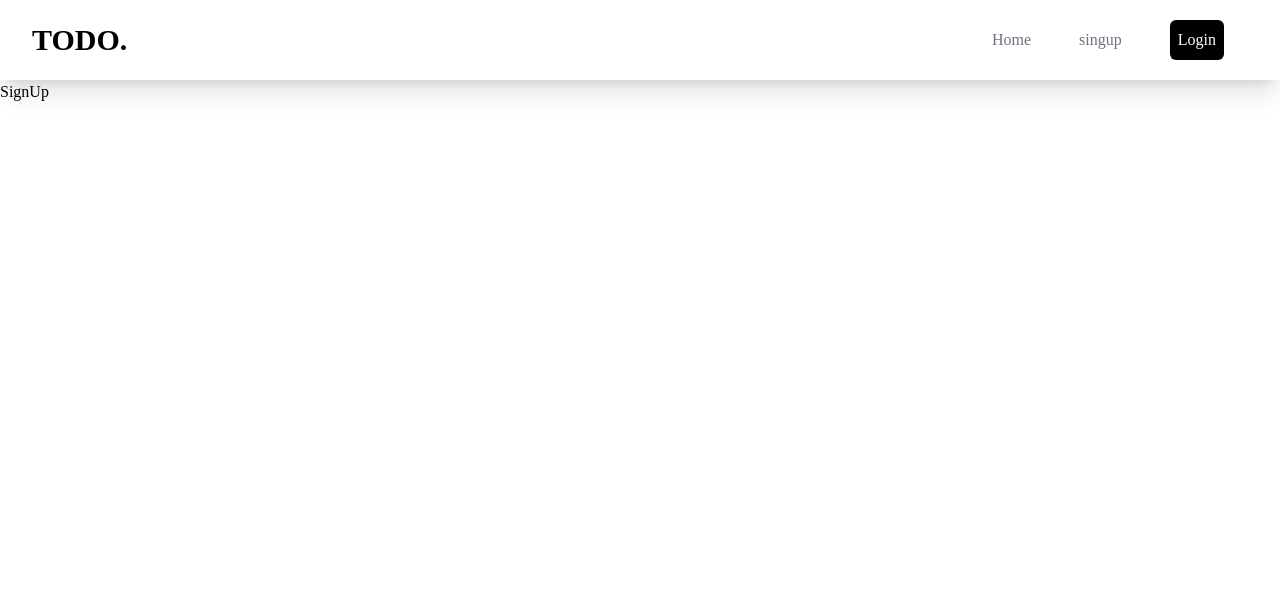
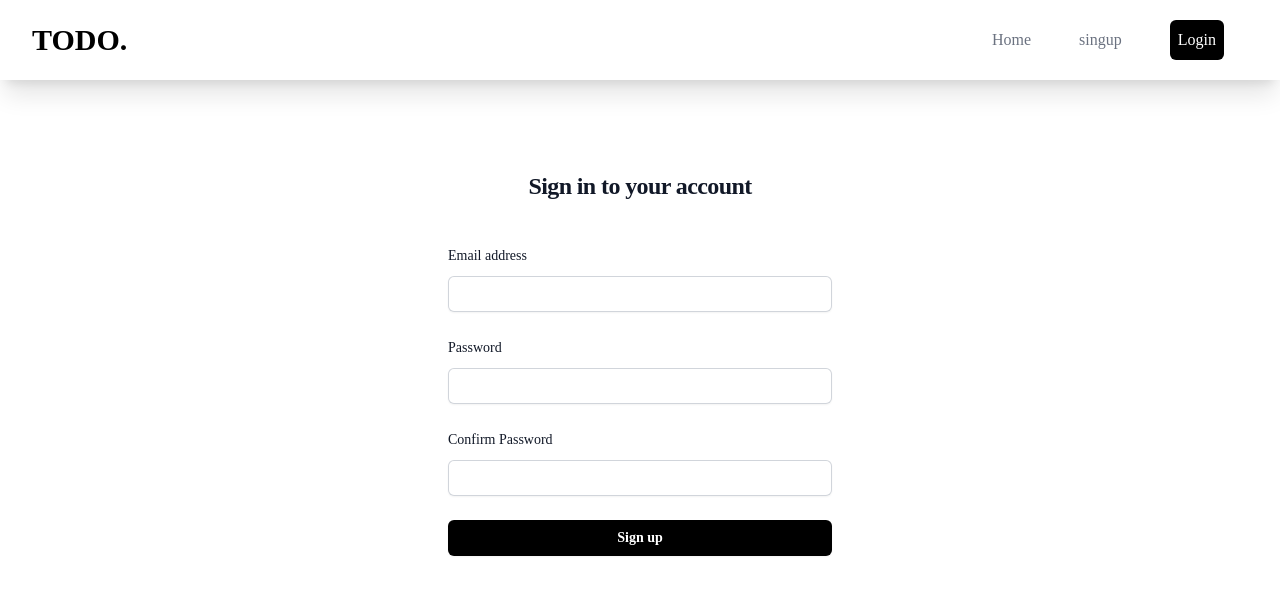
Before and after one commit to julydeath/todo-list, a React (Create React App) app: page /signup in a window 1280 px wide. Shown: the top 594 px of the page. Built offline with nearby package versions, Linux system fonts and the light colour scheme.

Commit message:
chore : hero and login and signup added

```diff
--- a/package.json
+++ b/package.json
@@ -11,6 +11,7 @@
     "react-icons": "^4.9.0",
     "react-router-dom": "^6.11.2",
     "react-scripts": "5.0.1",
+    "split-type": "^0.3.3",
     "web-vitals": "^2.1.4"
   },
   "scripts": {
--- a/src/App.js
+++ b/src/App.js
@@ -4,11 +4,13 @@ import Hero from "./components/Hero";
 import Login from "./components/Login";
 import SignUp from "./components/SignUp";
 import { Routes, Route } from "react-router-dom";
+import Last from "./components/Last";
 
 function App() {
   return (
     <div>
       <Navbar />
+
       <Routes>
         <Route path="/" element={<Hero />} />
         <Route path="/login" element={<Login />} />
--- a/src/components/Hero.jsx
+++ b/src/components/Hero.jsx
@@ -1,8 +1,38 @@
 import React from "react";
+import SplitType from "split-type";
 
 const Hero = () => {
-  return <div>Hero</div>;
+  const text = new SplitType("#text");
+
+  return (
+    <div className="max-w-[100$%] m-auto mt-20 grid lg:grid-cols-2">
+      <div>
+        <div className="ml-6">
+          <h1 id="text" className="text-3xl font-bold md:text-6xl py-4">
+            TODO APPLICATION
+          </h1>
+          <p className="md:text-xl py-2 pr-2 italic">
+            Simple ToDo using React, tailwind, Firebase and hasura .
+          </p>
+        </div>
+        <div className="p-6">
+          <button className="bg-black text-white px-6 py-2 rounded-lg mr-4 mt-3 hover:bg-black/80 hover:text-white">
+            Get Started
+          </button>
+          <button className="text-black border border-black px-6 py-2 rounded-lg mt-3 hover:bg-gray-200">
+            TODO'S
+          </button>
+        </div>
+      </div>
+      <div>
+        <img
+          className="rounded-xl p-4 lg:p-0"
+          src="https://images.unsplash.com/photo-1683921055230-c3ba01e70131?ixlib=rb-4.0.3&ixid=M3wxMjA3fDB8MHxwaG90by1wYWdlfHx8fGVufDB8fHx8fA%3D%3D&auto=format&fit=crop&w=1170&q=80"
+          alt="iamge"
+        />
+      </div>
+    </div>
+  );
 };
 
 export default Hero;
-//https://images.unsplash.com/photo-1683921055230-c3ba01e70131?ixlib=rb-4.0.3&ixid=M3wxMjA3fDB8MHxwaG90by1wYWdlfHx8fGVufDB8fHx8fA%3D%3D&auto=format&fit=crop&w=1170&q=80
--- /dev/null
+++ b/src/components/Last.jsx
@@ -0,0 +1,11 @@
+import React from "react";
+
+const Last = () => {
+  return (
+    <div className="flex mt-auto">
+      <p className="item-end">todoapplication</p>
+    </div>
+  );
+};
+
+export default Last;
--- a/src/components/Login.jsx
+++ b/src/components/Login.jsx
@@ -1,7 +1,89 @@
 import React from "react";
+import { Link } from "react-router-dom";
 
 const Login = () => {
-  return <div>Login</div>;
+  return (
+    <>
+      <div className="flex min-h-full flex-1 flex-col justify-center px-6 py-12 lg:px-8">
+        <div className="sm:mx-auto sm:w-full sm:max-w-sm">
+          <h2 className="mt-10 text-center text-2xl font-bold leading-9 tracking-tight text-gray-900">
+            Sign in to your account
+          </h2>
+        </div>
+
+        <div className="mt-10 sm:mx-auto sm:w-full sm:max-w-sm">
+          <form className="space-y-6" action="#" method="POST">
+            <div>
+              <label
+                htmlFor="email"
+                className="block text-sm font-medium leading-6 text-gray-900"
+              >
+                Email address
+              </label>
+              <div className="mt-2">
+                <input
+                  id="email"
+                  name="email"
+                  type="email"
+                  autoComplete="email"
+                  required
+                  className="block w-full rounded-md border-0 py-1.5 text-gray-900 shadow-sm ring-1 ring-inset ring-gray-300 placeholder:text-gray-400 focus:ring-2 focus:ring-inset focus:ring-indigo-600 sm:text-sm sm:leading-6"
+                />
+              </div>
+            </div>
+
+            <div>
+              <div className="flex items-center justify-between">
+                <label
+                  htmlFor="password"
+                  className="block text-sm font-medium leading-6 text-gray-900"
+                >
+                  Password
+                </label>
+                {/* <div className="text-sm">
+                  <a
+                    href="#"
+                    className="font-semibold text-black hover:text-gray-800"
+                  >
+                    Forgot password?
+                  </a>
+                </div> */}
+              </div>
+              <div className="mt-2">
+                <input
+                  id="password"
+                  name="password"
+                  type="password"
+                  autoComplete="current-password"
+                  required
+                  className="block w-full rounded-md border-0 py-1.5 text-gray-900 shadow-sm ring-1 ring-inset ring-gray-300 placeholder:text-gray-400 focus:ring-2 focus:ring-inset focus:ring-indigo-600 sm:text-sm sm:leading-6"
+                />
+              </div>
+            </div>
+
+            <div>
+              <button
+                type="submit"
+                className="flex w-full justify-center rounded-md bg-black px-3 py-1.5 text-sm font-semibold leading-6 text-white shadow-sm hover:bg-gray-800 focus-visible:outline focus-visible:outline-2 focus-visible:outline-offset-2 focus-visible:outline-indigo-600"
+              >
+                Log in
+              </button>
+            </div>
+          </form>
+
+          <p className="mt-10 text-center text-sm text-gray-500">
+            Not a member?{" "}
+            <Link
+              to="/signup"
+              className="font-semibold leading-6 text-gray-700 hover:text-gray-500"
+            >
+              Create your account today
+            </Link>
+          </p>
+        </div>
+      </div>
+    </>
+  );
 };
 
 export default Login;
--- a/src/components/Navbar.jsx
+++ b/src/components/Navbar.jsx
@@ -48,7 +48,7 @@ const Navbar = () => {
       <div
         className={
           nav
-            ? "w-[100%] h-full top-0 left-0 fixed text-black bg-slate-900 text-center ease-in-out duration-1000"
+            ? "w-[100%] h-full top-0 left-0 fixed text-black bg-black text-center ease-in-out duration-1000"
             : "hidden"
         }
       >
--- a/src/components/SignUp.jsx
+++ b/src/components/SignUp.jsx
@@ -1,7 +1,110 @@
 import React from "react";
+import { Link } from "react-router-dom";
 
 const SignUp = () => {
-  return <div>SignUp</div>;
+  return (
+    <>
+      <div className="flex min-h-full flex-1 flex-col justify-center px-6 py-12 lg:px-8">
+        <div className="sm:mx-auto sm:w-full sm:max-w-sm">
+          <h2 className="mt-10 text-center text-2xl font-bold leading-9 tracking-tight text-gray-900">
+            Sign in to your account
+          </h2>
+        </div>
+
+        <div className="mt-10 sm:mx-auto sm:w-full sm:max-w-sm">
+          <form className="space-y-6" action="#" method="POST">
+            <div>
+              <label
+                htmlFor="email"
+                className="block text-sm font-medium leading-6 text-gray-900"
+              >
+                Email address
+              </label>
+              <div className="mt-2">
+                <input
+                  id="email"
+                  name="email"
+                  type="email"
+                  autoComplete="email"
+                  required
+                  className="block w-full rounded-md border-0 py-1.5 text-gray-900 shadow-sm ring-1 ring-inset ring-gray-300 placeholder:text-gray-400 focus:ring-2 focus:ring-inset focus:ring-indigo-600 sm:text-sm sm:leading-6"
+                />
+              </div>
+            </div>
+
+            <div>
+              <div className="flex items-center justify-between">
+                <label
+                  htmlFor="password"
+                  className="block text-sm font-medium leading-6 text-gray-900"
+                >
+                  Password
+                </label>
+                {/* <div className="text-sm">
+                  <a
+                    href="#"
+                    className="font-semibold text-black hover:text-gray-800"
+                  >
+                    Forgot password?
+                  </a>
+                </div> */}
+              </div>
+              <div className="mt-2">
+                <input
+                  id="password"
+                  name="password"
+                  type="password"
+                  autoComplete="current-password"
+                  required
+                  className="block w-full rounded-md border-0 py-1.5 text-gray-900 shadow-sm ring-1 ring-inset ring-gray-300 placeholder:text-gray-400 focus:ring-2 focus:ring-inset focus:ring-indigo-600 sm:text-sm sm:leading-6"
+                />
+              </div>
+            </div>
+
+            {/* retype password */}
+
+            <div>
+              <div className="flex items-center justify-between">
+                <label
+                  htmlFor="password"
+                  className="block text-sm font-medium leading-6 text-gray-900"
+                >
+                  Confirm Password
+                </label>
+                {/* <div className="text-sm">
+                  <a
+                    href="#"
+                    className="font-semibold text-black hover:text-gray-800"
+                  >
+                    Forgot password?
+                  </a>
+                </div> */}
+              </div>
+              <div className="mt-2">
+                <input
+                  id="password"
+                  name="password"
+                  type="password"
+                  autoComplete="current-password"
+                  required
+                  className="block w-full rounded-md border-0 py-1.5 text-gray-900 shadow-sm ring-1 ring-inset ring-gray-300 placeholder:text-gray-400 focus:ring-2 focus:ring-inset focus:ring-indigo-600 sm:text-sm sm:leading-6"
+                />
+              </div>
+            </div>
+
+            <div>
+              <button
+                type="submit"
+                className="flex w-full justify-center rounded-md bg-black px-3 py-1.5 text-sm font-semibold leading-6 text-white shadow-sm hover:bg-gray-800 focus-visible:outline focus-visible:outline-2 focus-visible:outline-offset-2 focus-visible:outline-indigo-600"
+              >
+                Sign up
+              </button>
+            </div>
+          </form>
+        </div>
+      </div>
+    </>
+  );
 };
 
 export default SignUp;
```
Also changed, not shown: 1 other file (tests, documents, lock files or other folders).
